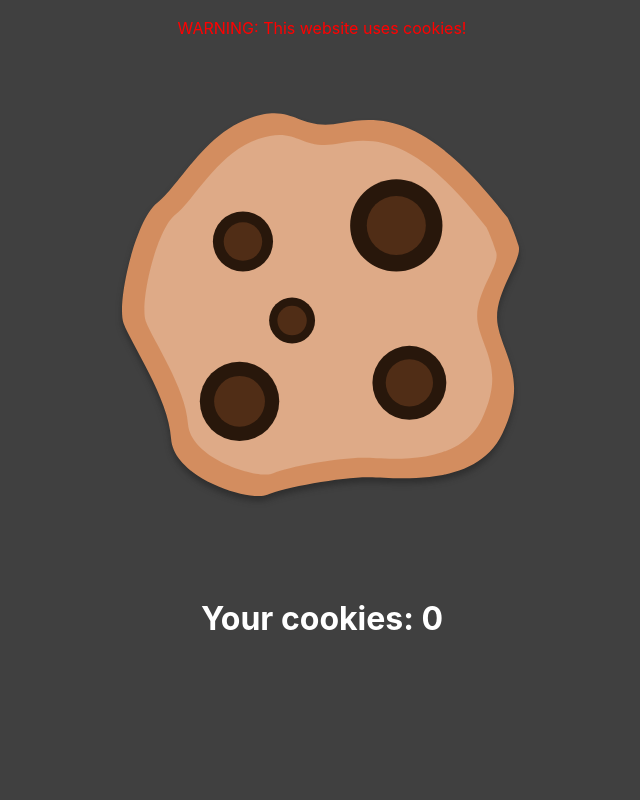
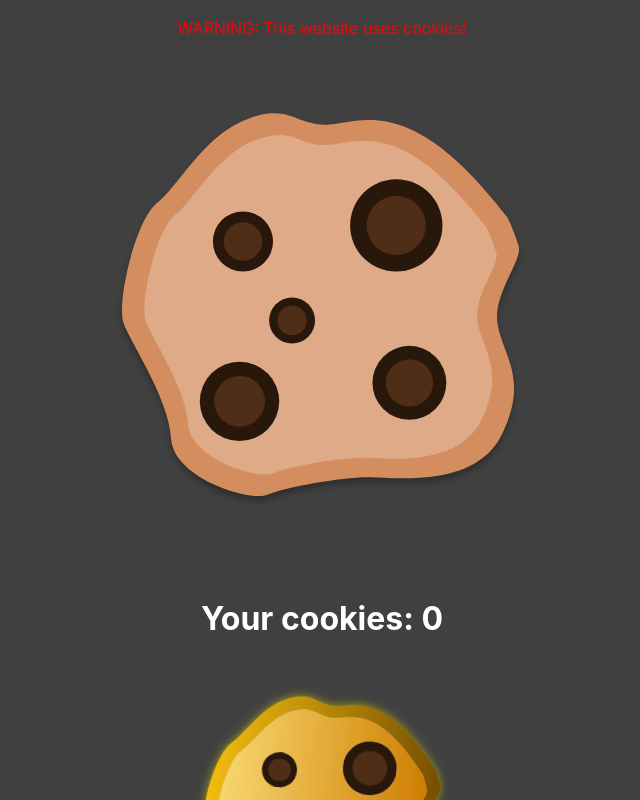
Before and after one commit to Dudu7352/real-cookie-clicker, a React (Vite) app: page / in a window 1280 px wide. Shown: the top 800 px of the page, without its empty margins (318-958 px from the left). Built offline with nearby package versions, Linux system fonts and the light colour scheme.

Commit message:
Small change in code

```diff
--- a/src/App.tsx
+++ b/src/App.tsx
@@ -30,7 +30,7 @@ function App() {
         google={false}
       />
       <h1>Your cookies: {cookiesCount}</h1>
-      {analytics == null ? (
+      { !analytics ? (
         <div className="analytics-cookie-box">
           <CookieButton
             addCookie={() => {
```
